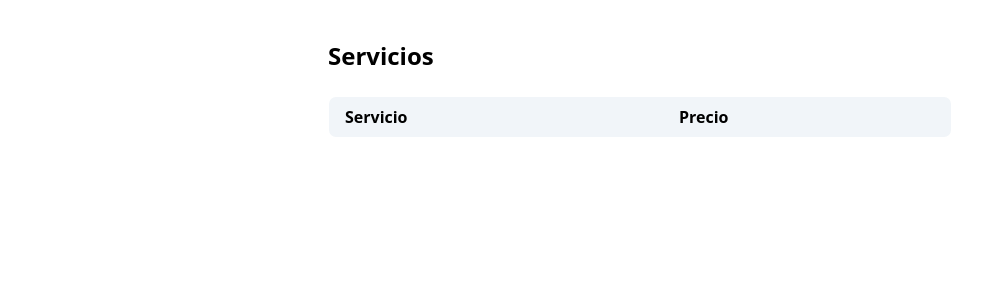
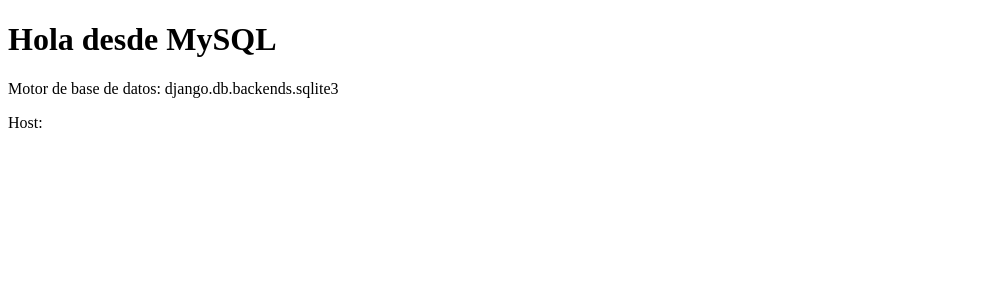
Before and after one commit to MorenoEstradaAlondraSoledad/MorenoEstradaAlondraSoledad-u2s4-moreno-estrada-alondra-soledad, a Django app: page / in a window 1280 px wide. Shown: the top 300 px of the page, without its empty margins (0-1006 px from the left). Run offline with Django 5.2, Linux system fonts and the light colour scheme; lists and menus that the app fills with data are empty; some libraries are stand-ins or nearby versions.

Commit message:
correcion

```diff
--- a/core/templates/core/inicio.html
+++ b/core/templates/core/inicio.html
@@ -1,33 +1,15 @@
+<!-- DOCTYPE + lang: igual que en tus HTML de las semanas 1 y 2 -->
 <!DOCTYPE html>
 <html lang="es">
 <head>
   <meta charset="UTF-8">
-  <title>Servicios</title>
-  <!-- mismo Play CDN de Tailwind que usaste en la Semana 2 -->
-  <script src="https://cdn.tailwindcss.com"></script>
+  <title>Hola desde MySQL</title>
 </head>
-<body class="max-w-2xl mx-auto py-10 px-6">
-  <h1 class="text-2xl font-bold mb-6">Servicios</h1>
-  <!-- table w-full: la tabla ocupa todo el ancho del contenedor -->
-  <table class="w-full border border-slate-200 rounded-lg overflow-hidden">
-    <thead class="bg-slate-100">
-      <tr>
-        <th class="text-left px-4 py-2">Servicio</th>
-        <th class="text-left px-4 py-2">Precio</th>
-      </tr>
-    </thead>
-    <tbody>
-      <!-- {% for servicio in servicios %}: repite este <tr> una vez por cada elemento de la lista -->
-      {% for servicio in servicios %}
-      <tr class="border-t border-slate-200">
-        <!-- {{ servicio.nombre }}: accede a la clave 'nombre' del diccionario actual -->
-        <td class="px-4 py-2">{{ servicio.nombre }}</td>
-        <!-- {{ servicio.precio }}: accede a la clave 'precio' del diccionario actual -->
-        <td class="px-4 py-2">${{ servicio.precio }}</td>
-      </tr>
-      <!-- {% endfor %}: cierra el bucle, obligatorio en Django (a diferencia de Python) -->
-      {% endfor %}
-    </tbody>
-  </table>
+<body>
+  <h1>Hola desde MySQL</h1>
+  <!-- {{ motor }}: Django reemplaza esto por el valor de contexto['motor'] que armó la vista -->
+  <p>Motor de base de datos: {{ motor }}</p>
+  <!-- {{ host }}: reemplazado por contexto['host'] — si dice "aivencloud.com" es MySQL real -->
+  <p>Host: {{ host }}</p>
 </body>
 </html>
```
